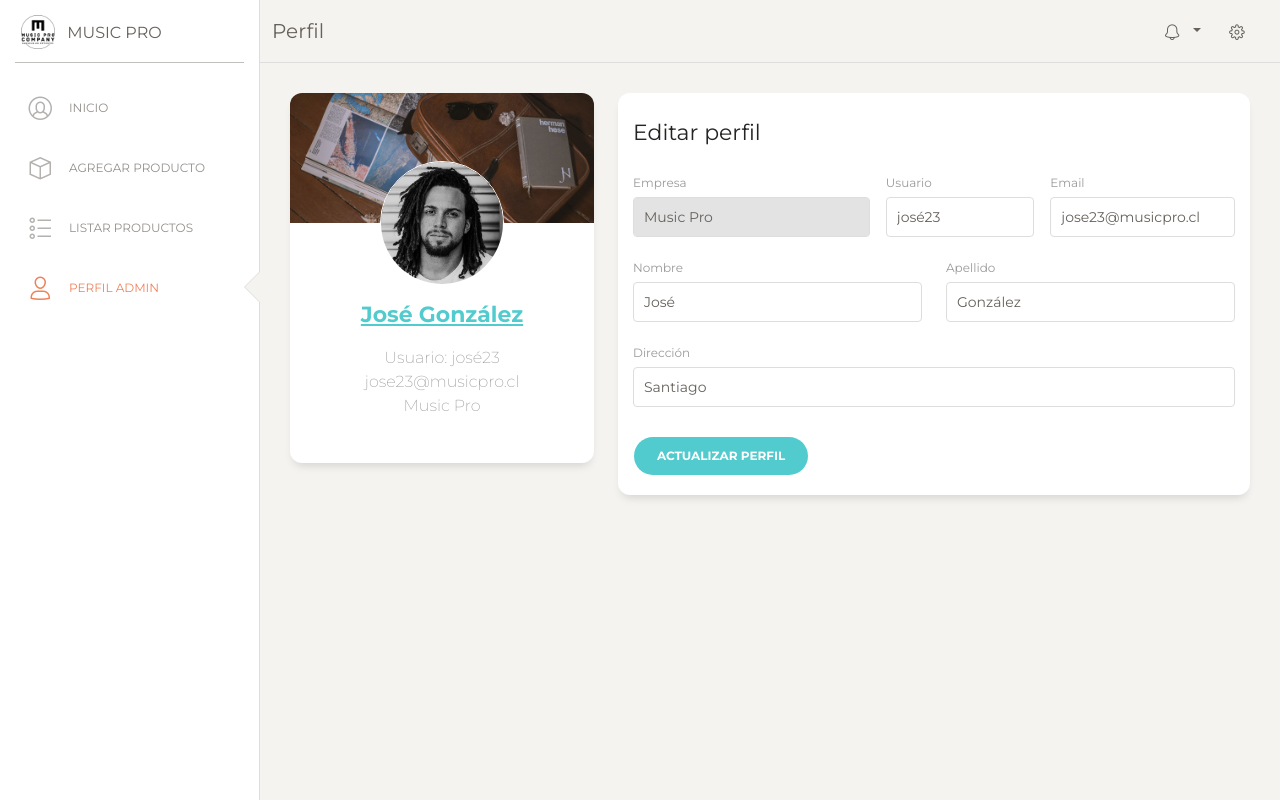
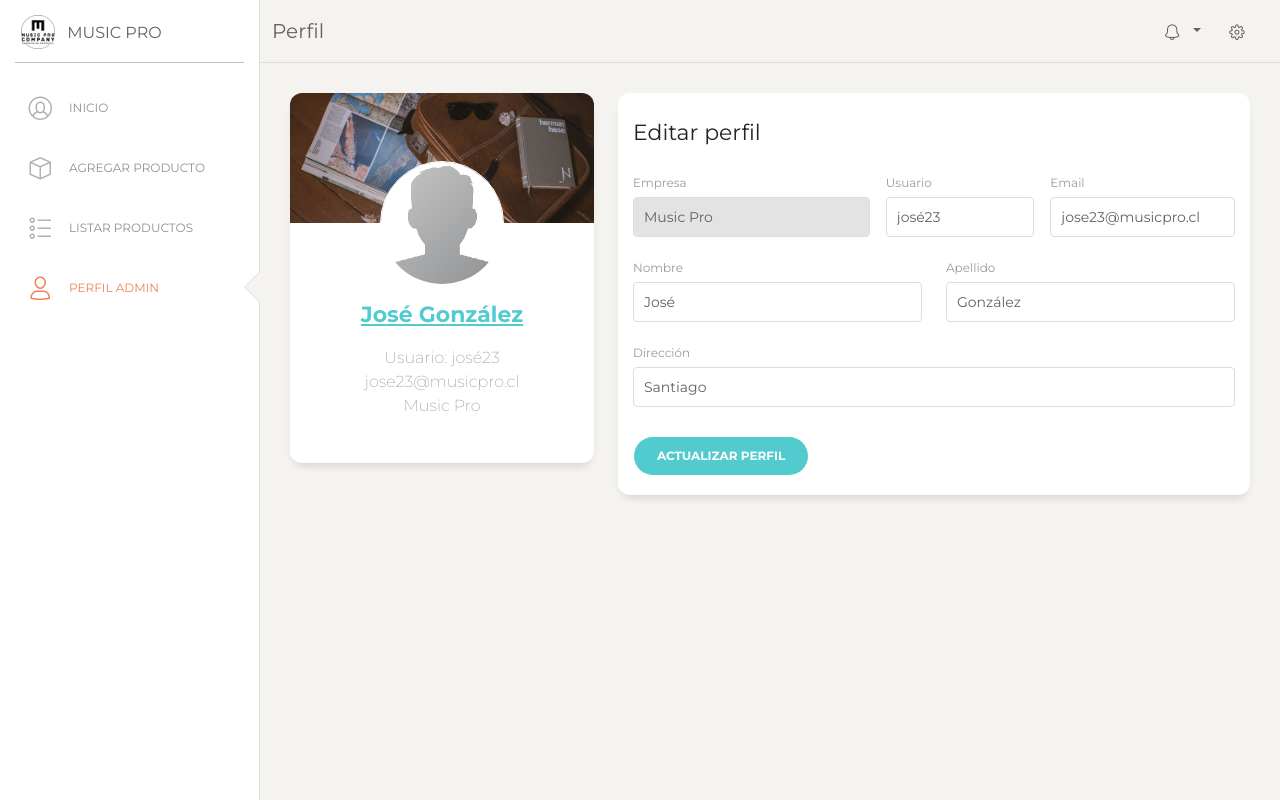
Before and after one commit to Nyafiu/Integracion_MusicPro, a Flask app: page /perfilAdmin in a window 1280 px wide. Run offline with Flask 3, Linux system fonts and the light colour scheme; some libraries are stand-ins or nearby versions.

Commit message:
fotos sin usar

```diff
--- a/src/templates/perfilAdmin.html
+++ b/src/templates/perfilAdmin.html
@@ -117,7 +117,7 @@
               <div class="card-body">
                 <div class="author">
                   <a href="#">
-                    <img class="avatar border-gray" src="{{ url_for('static', filename='assets/img/mike.jpg') }}">
+                    <img class="avatar border-gray" src="{{ url_for('static', filename='assets/img/default-avatar.png') }}">
                     <h5 class="title">José González</h5>
                   </a>
                 </div>
```
Also changed, not shown: src/static/assets/img/bg5.jpg (deleted), src/static/assets/img/faces/ayo-ogunseinde-1.jpg (deleted), src/static/assets/img/faces/ayo-ogunseinde-2.jpg (deleted), src/static/assets/img/faces/clem-onojeghuo-1.jpg (deleted), src/static/assets/img/faces/clem-onojeghuo-2.jpg (deleted), src/static/assets/img/faces/clem-onojeghuo-3.jpg (deleted), src/static/assets/img/faces/clem-onojeghuo-4.jpg (deleted), src/static/assets/img/faces/erik-lucatero-1.jpg (deleted), src/static/assets/img/faces/erik-lucatero-2.jpg (deleted), src/static/assets/img/faces/joe-gardner-1.jpg (deleted), src/static/assets/img/faces/joe-gardner-2.jpg (deleted), src/static/assets/img/faces/kaci-baum-1.jpg (deleted), src/static/assets/img/faces/kaci-baum-2.jpg (deleted), src/static/assets/img/jan-sendereks.jpg (deleted), 2 more files.
